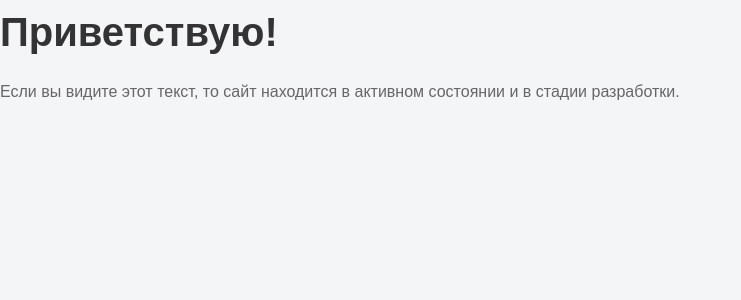
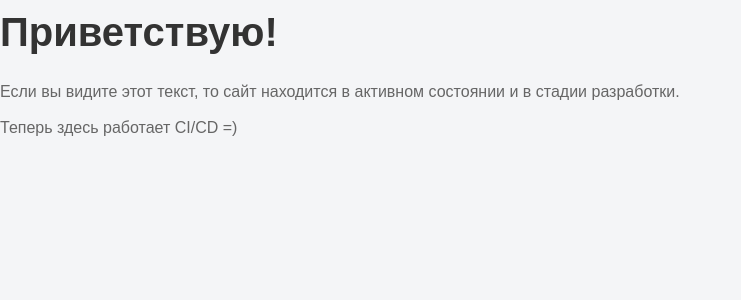
Before and after one commit to WolArt13/NotesApp, a Django app: page / in a window 1280 px wide. Shown: the top 300 px of the page, without its empty margins (0-741 px from the left). Run offline with Django 5.2, Linux system fonts and the light colour scheme.

Commit message:
Change index page

```diff
--- a/Notes/templates/notes/index.html
+++ b/Notes/templates/notes/index.html
@@ -10,5 +10,6 @@
 <body>
     <h1>Приветствую!</h1>
     <p>Если вы видите этот текст, то сайт находится в активном состоянии и в стадии разработки.</p>
+    <p>Теперь здесь работает CI/CD =)</p>
 </body>
 </html>
```
Also changed, not shown: .github/workflows/test-action.yml.
